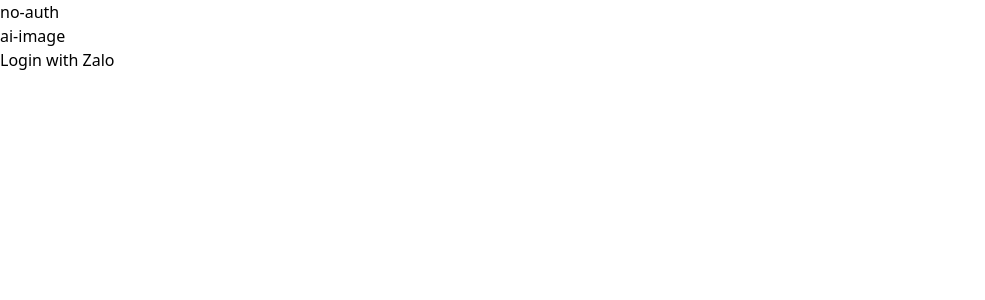
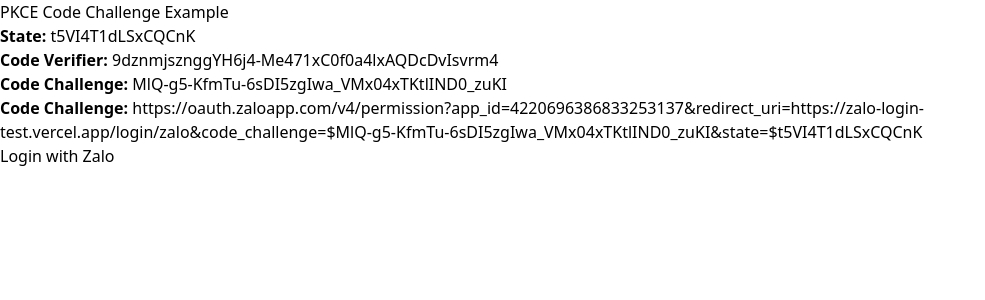
Before and after one commit to binhkid2/zalo-login-test, a React (Vite) app: page / in a window 1280 px wide. Shown: the top 300 px of the page, without its empty margins (0-985 px from the left). Built offline with nearby package versions, Linux system fonts and the light colour scheme.

Commit message:
fix HomePage

```diff
--- a/src/pages/index.tsx
+++ b/src/pages/index.tsx
@@ -1,12 +1,37 @@
-import { useNavigate } from "react-router-dom";
+// components/PKCEComponent.tsx
+import React, { useState, useEffect } from 'react';
+import { generateCodeVerifier, generateCodeChallenge, generateState } from '../Utils/pkceUtils';
+import { useNavigate } from 'react-router-dom';
 
-export default function Home() {
-    const navigate=useNavigate()
+const HomePage: React.FC = () => {
+  const [codeVerifier, setCodeVerifier] = useState<string>('');
+  const [codeChallenge, setCodeChallenge] = useState<string>('');
+  const [state, setState] = useState<string>('');
+
+  useEffect(() => {
+    const generatePKCE = async () => {
+      const verifier = await generateCodeVerifier();
+      const challenge = await generateCodeChallenge(verifier);
+      const stateRandom= await generateState()
+      setState(stateRandom)
+      setCodeVerifier(verifier);
+      setCodeChallenge(challenge);
+    };
+
+    generatePKCE();
+  }, []);
+const navigate=useNavigate()
   return (
-    <>
-      <p onClick={()=>(navigate('/no-auth'))}>no-auth</p>
-      <p onClick={()=>(navigate('/ai-image'))}>ai-image</p>
-<button  className="bg-blue-500 px-5 py-2  rounded-3xl">Login with Zalo </button>
-    </>
+    <div>
+      <h1>PKCE Code Challenge Example</h1>
+      <p><strong>State:</strong> {state}</p>
+      <p><strong>Code Verifier:</strong> {codeVerifier}</p>
+      <p><strong>Code Challenge:</strong> {codeChallenge}</p>
+      <p><strong>Code Challenge:</strong> https://oauth.zaloapp.com/v4/permission?app_id=4220696386833253137&redirect_uri=https://zalo-login-test.vercel.app/login/zalo&code_challenge=${codeChallenge}&state=${state}</p>
+      <button  className="bg-blue-500 px-5 py-2  rounded-3xl" onClick={()=>{navigate(`https://oauth.zaloapp.com/v4/permission?app_id=4220696386833253137&redirect_uri=https://zalo-login-test.vercel.app/login/zalo&code_challenge=${codeChallenge}&state=${state}`)}}>Login with Zalo </button>
+
+    </div>
   );
-}
+};
+
+export default HomePage;
```
